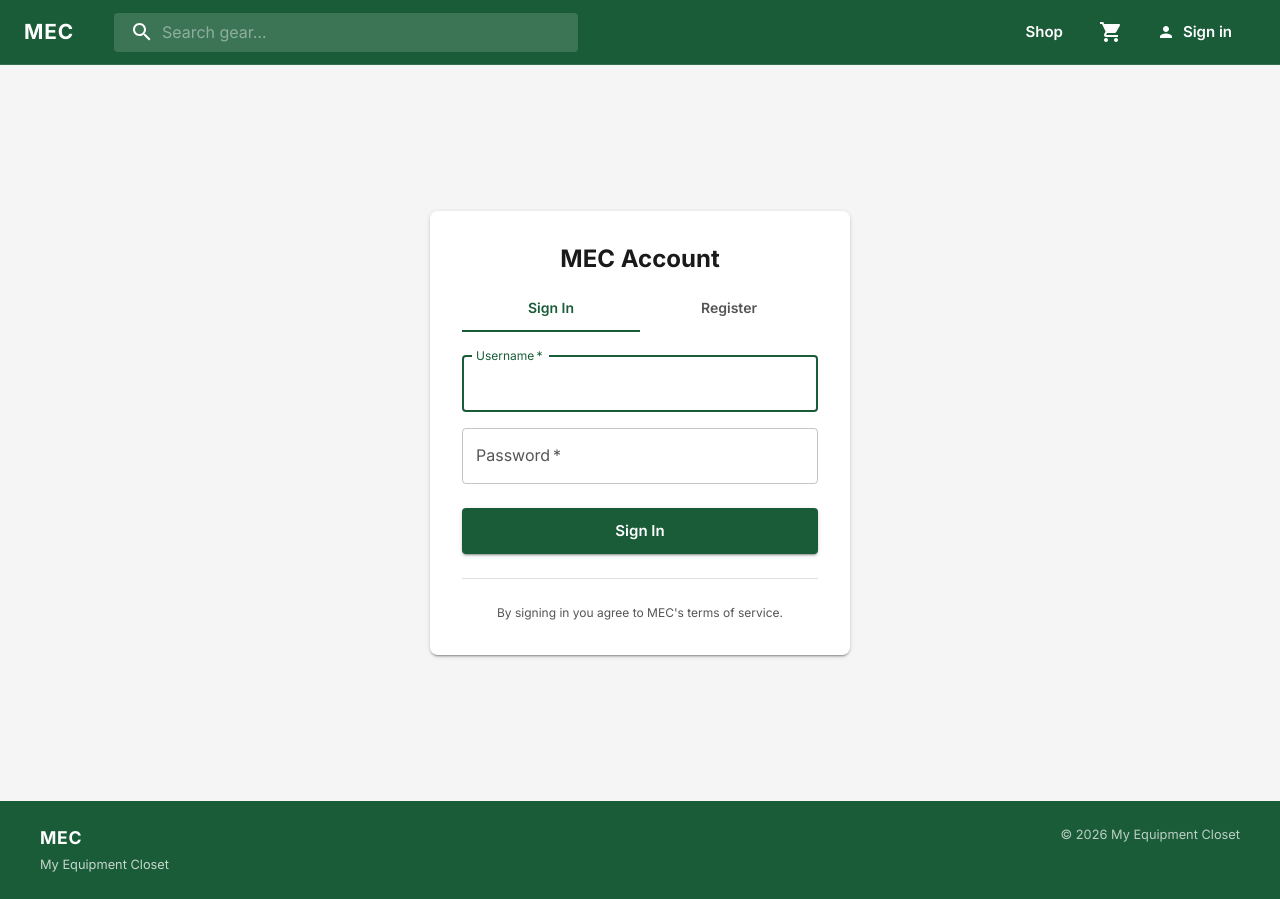
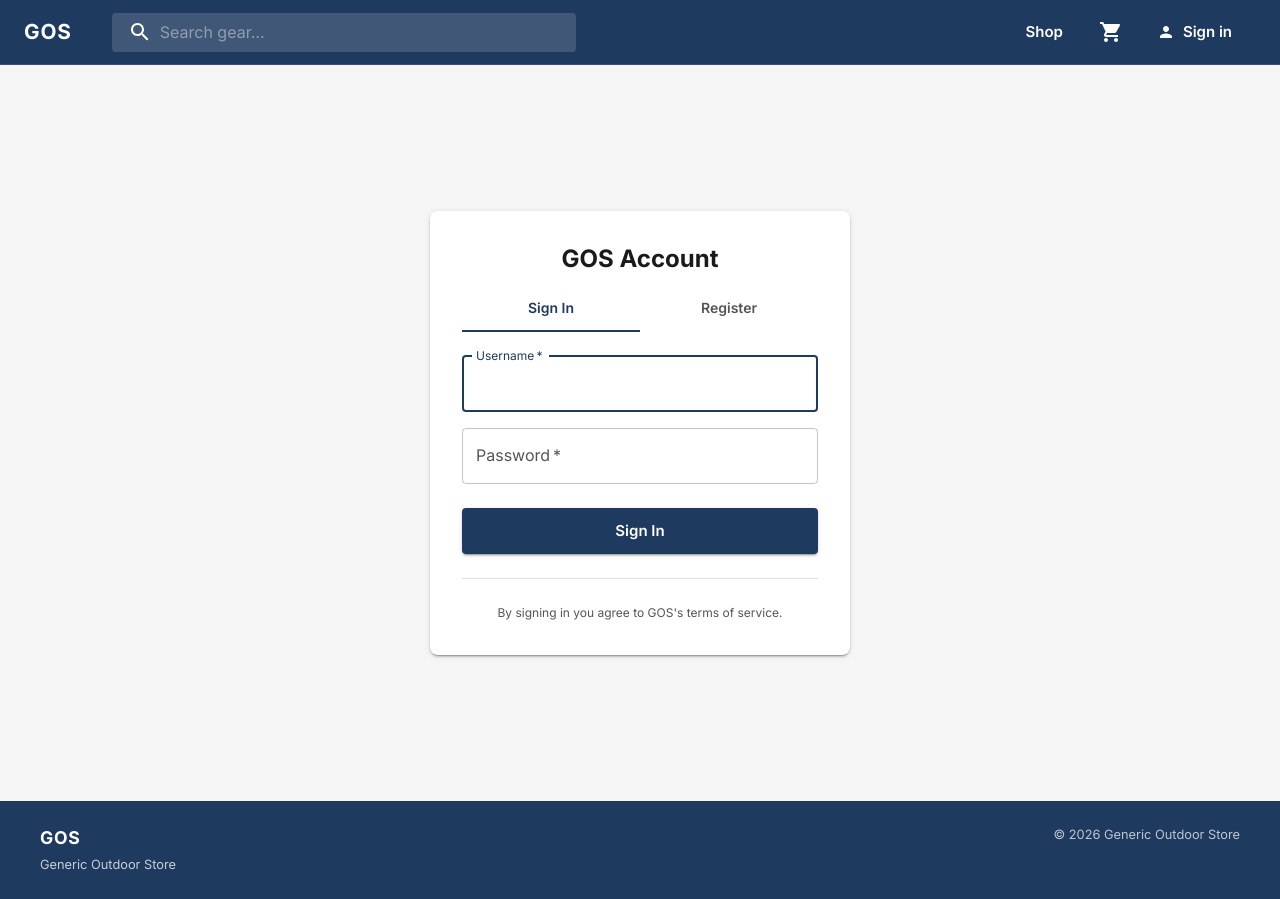
Before and after one commit to joram/mec, a React (Vite) app in the folder app/: page /login in a window 1280 px wide. Built offline with nearby package versions, Linux system fonts and the light colour scheme; no server answers.

Commit message:
rebrand: MEC → GOS, My Equipment Closet → Generic Outdoor Store
Replace all visible brand text and update theme palette from
MEC green/orange to GOS slate-blue (#1e3a5f) + amber (#d4861a).

Co-authored-by: Cursor <cursoragent@cursor.com>

```diff
--- a/app/index.html
+++ b/app/index.html
@@ -3,7 +3,7 @@
   <head>
     <meta charset="UTF-8" />
     <meta name="viewport" content="width=device-width, initial-scale=1.0" />
-    <title>MEC — My Equipment Closet</title>
+    <title>GOS — Generic Outdoor Store</title>
     <link rel="preconnect" href="https://fonts.googleapis.com" />
     <link rel="preconnect" href="https://fonts.gstatic.com" crossorigin />
     <link
--- a/app/src/App.tsx
+++ b/app/src/App.tsx
@@ -53,14 +53,14 @@ export default function App() {
         <Box sx={{ maxWidth: 1200, mx: "auto", display: "flex", justifyContent: "space-between", flexWrap: "wrap", gap: 2 }}>
           <Box>
             <Box component="span" sx={{ fontWeight: 800, fontSize: "1.1rem", letterSpacing: "0.04em" }}>
-              MEC
+              GOS
             </Box>
             <Box sx={{ fontSize: "0.8rem", opacity: 0.75, mt: 0.5 }}>
-              My Equipment Closet
+              Generic Outdoor Store
             </Box>
           </Box>
           <Box sx={{ fontSize: "0.8rem", opacity: 0.7 }}>
-            © {new Date().getFullYear()} My Equipment Closet
+            © {new Date().getFullYear()} Generic Outdoor Store
           </Box>
         </Box>
       </Box>
--- a/app/src/components/Navbar.tsx
+++ b/app/src/components/Navbar.tsx
@@ -115,7 +115,7 @@ export default function Navbar() {
             whiteSpace: "nowrap",
           }}
         >
-          MEC
+          GOS
         </Typography>
 
         <form onSubmit={handleSearch} style={{ flexGrow: 1, maxWidth: 480, marginLeft: 16 }}>
@@ -199,7 +199,7 @@ export default function Navbar() {
       <Drawer anchor="left" open={drawerOpen} onClose={() => setDrawerOpen(false)}>
         <Box sx={{ width: 240, pt: 2 }}>
           <Typography variant="h6" sx={{ px: 2, pb: 1, fontWeight: 800, color: "primary.main" }}>
-            MEC
+            GOS
           </Typography>
           <MenuItem onClick={() => { navigate("/"); setDrawerOpen(false); }}>Shop All</MenuItem>
           <MenuItem onClick={() => { navigate("/cart"); setDrawerOpen(false); }}>Cart ({cartCount})</MenuItem>
--- a/app/src/pages/InvoicePage.tsx
+++ b/app/src/pages/InvoicePage.tsx
@@ -69,8 +69,8 @@ export default function InvoicePage() {
         <Box sx={{ p: 3, bgcolor: "primary.main", color: "primary.contrastText" }}>
           <Box sx={{ display: "flex", justifyContent: "space-between", alignItems: "flex-start" }}>
             <Box>
-              <Typography variant="h5" fontWeight={800} letterSpacing="0.04em">MEC</Typography>
-              <Typography variant="caption" sx={{ opacity: 0.8 }}>My Equipment Closet</Typography>
+              <Typography variant="h5" fontWeight={800} letterSpacing="0.04em">GOS</Typography>
+              <Typography variant="caption" sx={{ opacity: 0.8 }}>Generic Outdoor Store</Typography>
             </Box>
             <Box sx={{ textAlign: "right" }}>
               <Typography variant="h6" fontWeight={700}>Invoice</Typography>
--- a/app/src/pages/ItemDetailPage.tsx
+++ b/app/src/pages/ItemDetailPage.tsx
@@ -291,7 +291,7 @@ export default function ItemDetailPage() {
           {item.source_url && (
             <Typography variant="caption" display="block" mt={2}>
               <Link href={item.source_url} target="_blank" rel="noopener" color="text.secondary">
-                View on MEC.ca
+                View source
               </Link>
             </Typography>
           )}
--- a/app/src/pages/LoginPage.tsx
+++ b/app/src/pages/LoginPage.tsx
@@ -62,7 +62,7 @@ export default function LoginPage() {
     >
       <Paper sx={{ p: { xs: 3, sm: 4 }, maxWidth: 420, width: "100%", borderRadius: 2 }} elevation={2}>
         <Typography variant="h5" fontWeight={700} textAlign="center" gutterBottom>
-          MEC Account
+          GOS Account
         </Typography>
 
         <Tabs value={tab} onChange={(_, v) => { setTab(v); setError(""); }} variant="fullWidth" sx={{ mb: 3 }}>
@@ -137,7 +137,7 @@ export default function LoginPage() {
 
         <Divider sx={{ my: 3 }} />
         <Typography variant="caption" color="text.secondary" textAlign="center" display="block">
-          By signing in you agree to MEC's terms of service.
+          By signing in you agree to GOS's terms of service.
         </Typography>
       </Paper>
     </Box>
--- a/app/src/theme.ts
+++ b/app/src/theme.ts
@@ -1,20 +1,20 @@
 import { createTheme } from "@mui/material/styles";
 
-const MEC_GREEN = "#1a5c38";
-const MEC_GREEN_DARK = "#0f3d24";
-const MEC_GREEN_LIGHT = "#e8f4ee";
-const MEC_ORANGE = "#e05a14";
+const GOS_BLUE = "#1e3a5f";
+const GOS_BLUE_DARK = "#0f2140";
+const GOS_BLUE_LIGHT = "#e8f0f9";
+const GOS_AMBER = "#d4861a";
 
 const theme = createTheme({
   palette: {
     primary: {
-      main: MEC_GREEN,
-      dark: MEC_GREEN_DARK,
-      light: MEC_GREEN_LIGHT,
+      main: GOS_BLUE,
+      dark: GOS_BLUE_DARK,
+      light: GOS_BLUE_LIGHT,
       contrastText: "#ffffff",
     },
     secondary: {
-      main: MEC_ORANGE,
+      main: GOS_AMBER,
       contrastText: "#ffffff",
     },
     background: {
@@ -46,15 +46,15 @@ const theme = createTheme({
           fontSize: "0.9375rem",
         },
         containedPrimary: {
-          backgroundColor: MEC_GREEN,
-          "&:hover": { backgroundColor: MEC_GREEN_DARK },
+          backgroundColor: GOS_BLUE,
+          "&:hover": { backgroundColor: GOS_BLUE_DARK },
         },
       },
     },
     MuiAppBar: {
       styleOverrides: {
         root: {
-          backgroundColor: MEC_GREEN,
+          backgroundColor: GOS_BLUE,
           boxShadow: "none",
           borderBottom: "1px solid rgba(255,255,255,0.12)",
         },
```
